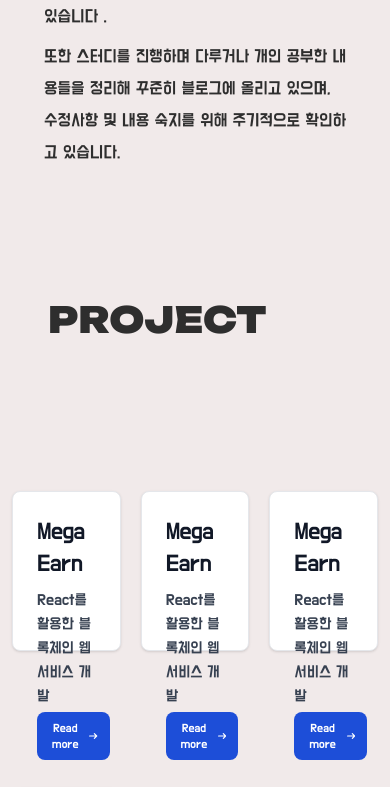
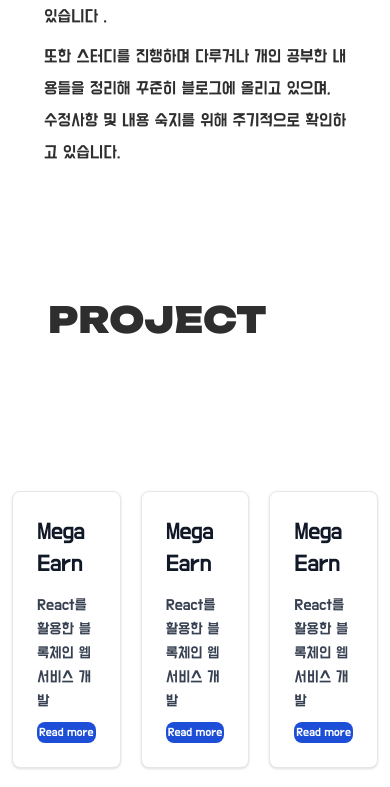
Before and after one commit to augusstt06/portfolio, a Next.js app: page /portfolio in a window 390 px wide. Shown: the part 624-1411 px from the top of the page. Built offline with nearby package versions, Linux system fonts and the light colour scheme.

Commit message:
fix: responsive ui - project card, global background color

```diff
--- a/src/app/globals.css
+++ b/src/app/globals.css
@@ -30,7 +30,8 @@
     width: 100vw;
     font-family: 'Unbounded';
     /* background-color: #352f44; */
-    background-color: #f1eaea;
+    /* background-color: #f1eaea; */
+    background-color: #fff;
   }
 }
 @layer utilities {
--- a/src/components/molecules/card/Card.tsx
+++ b/src/components/molecules/card/Card.tsx
@@ -1,6 +1,6 @@
 export default function Card() {
   return (
-    <div className="max-w-sm h-[10rem] p-6 bg-white border border-gray-200 rounded-lg shadow dark:bg-gray-800 dark:border-gray-700 col-span-1 korean-font">
+    <div className="max-w-sm h-auto p-6 bg-white border border-gray-200 rounded-lg shadow dark:bg-gray-800 dark:border-gray-700  korean-font grid grid-row-3">
       <h5 className="mb-2 text-2xl font-bold tracking-tight text-gray-900 dark:text-white">
         Mega Earn
       </h5>
@@ -8,24 +8,9 @@
       <p className="mb-1 text-md  text-gray-700 dark:text-gray-400">
         React를 활용한 블록체인 웹 서비스 개발
       </p>
-      <a className="text-xs inline-flex items-center px-3 py-2 font-medium text-center text-white bg-blue-700 rounded-lg hover:bg-blue-800 focus:ring-4 focus:outline-none focus:ring-blue-300 dark:bg-blue-600 dark:hover:bg-blue-700 dark:focus:ring-blue-800 ">
+      <button className="text-xs text-white bg-blue-700 rounded-lg hover:bg-blue-800">
         Read more
-        <svg
-          className="rtl:rotate-180 w-3.5 h-3.5 ms-2"
-          aria-hidden="true"
-          xmlns="http://www.w3.org/2000/svg"
-          fill="none"
-          viewBox="0 0 14 10"
-        >
-          <path
-            stroke="currentColor"
-            strokeLinecap="round"
-            strokeLinejoin="round"
-            strokeWidth="2"
-            d="M1 5h12m0 0L9 1m4 4L9 9"
-          />
-        </svg>
-      </a>
+      </button>
     </div>
   )
 }
--- a/src/components/organisms/project/BottomSection.tsx
+++ b/src/components/organisms/project/BottomSection.tsx
@@ -247,7 +247,7 @@
         currentIndex={currentIndex}
         setCurrentIndex={setCurrentIndex}
       />
-      <div className="w-full md:hidden grid grid-cols-3 gap-5 pr-3 pl-3">
+      <div className="w-full grid grid-cols-3 gap-5 pr-3 pl-3">
         {cards.map((data) => (
           <Card key={data.url} />
         ))}
```
